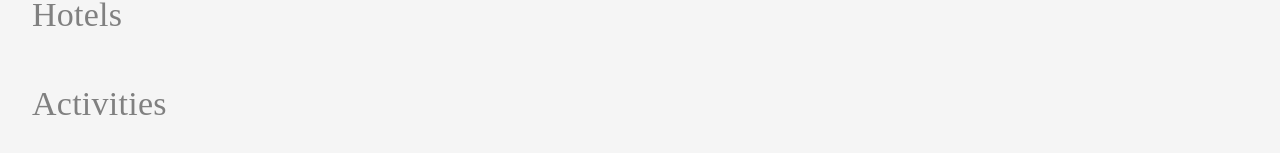
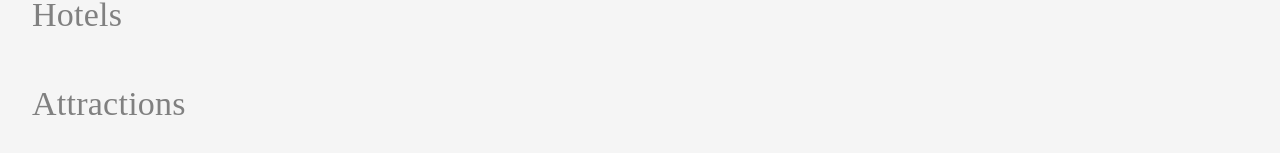
Before and after one commit to shaindel-n/FlywayTravel, a React (Create React App) app: page /#/favorites in a window 1280 px wide. Shown: the part 275-428 px from the top of the page. Built offline with nearby package versions, Linux system fonts and the light colour scheme.

Commit message:
Changed some wordings

```diff
--- a/src/components/favorites/favorites.jsx
+++ b/src/components/favorites/favorites.jsx
@@ -56,7 +56,7 @@ export const Favorites = () => {
           color: "grey",
         }}
       >
-        Activities
+        Attractions
       </Typography>
       <Grid container direction="row" columns={12} spacing={2}>
         {activityListContext.listState.map((activity, index) => (
```
